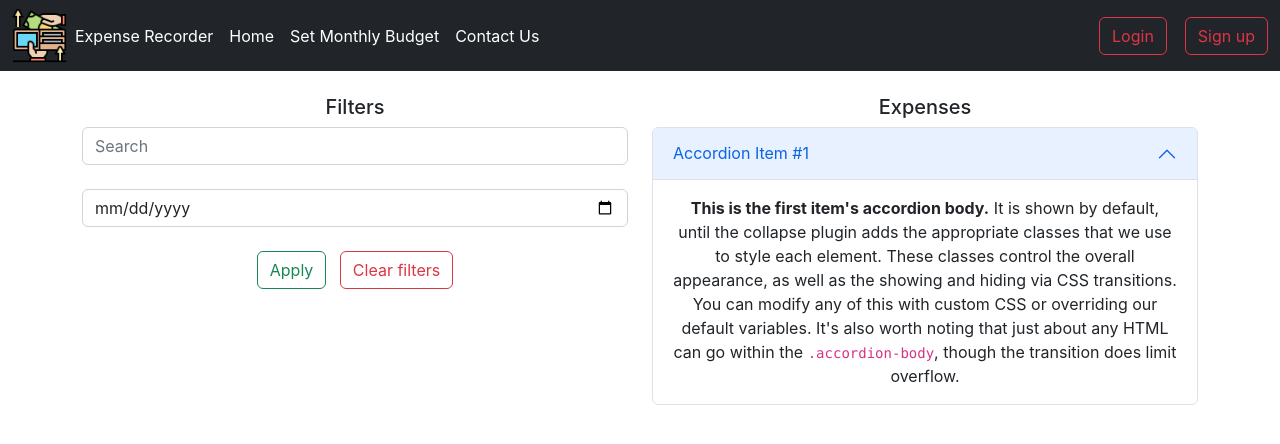
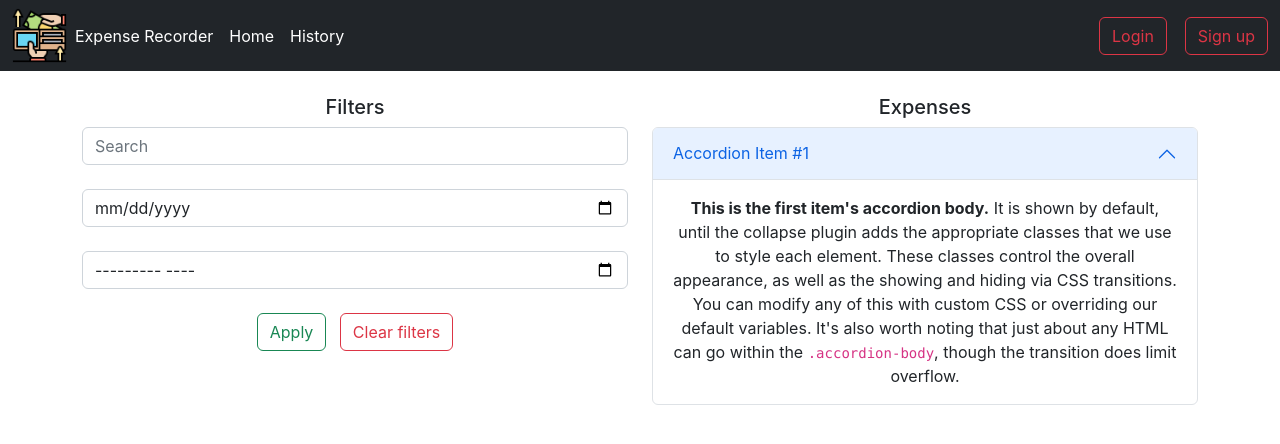
Before and after one commit to Dhokiya-Madhav/ExpenseTrackerClient, a React (Create React App) app: page / in a window 1280 px wide. Shown: the top 444 px of the page. Built offline with nearby package versions, Linux system fonts and the light colour scheme.

Commit message:
Minor UI Changes

```diff
--- a/src/components/expense.js
+++ b/src/components/expense.js
@@ -9,9 +9,11 @@ export default function Expenses() {
                     <div className='col'>
                         <h5>Filters</h5>
                         <form>
-                            <input type="text" class="form-control" placeholder='Search' />
+                            <input type="text" className="form-control" placeholder='Search' />
                             <br></br>
-                            <input type="date" class="form-control" id="exampleFormControlInput1" />
+                            <input type="date" className="form-control" id="exampleFormControlInput1" />
+                            <br></br>
+                            <input type="month" className="form-control" min="2018-01" placeholder='Month' />
                             <br></br>
                             <button className='btn btn-outline-success'>Apply</button>
                             &nbsp;&nbsp;&nbsp;
--- a/src/components/navigation.js
+++ b/src/components/navigation.js
@@ -17,13 +17,13 @@ export default function Navigation() {
                                 <a className="nav-link text-white" aria-current="page" href="#">Expense Recorder</a>
                             </li>
                             <li className="nav-item">
-                                <Link to="/expense" className="nav-link text-white">Home</Link>
+                                <Link to="/" className="nav-link text-white">Home</Link>
                             </li>
                             <li className="nav-item">
-                                <a className="nav-link text-white" href="#">Set Monthly Budget</a>
+                                <Link to="/" className="nav-link text-white">History</Link>
                             </li>
                             <li className="nav-item">
-                                <a className="nav-link text-white">Contact Us</a>
+
                             </li>
                         </ul>
                         <form className="d-flex" role="search">
```
